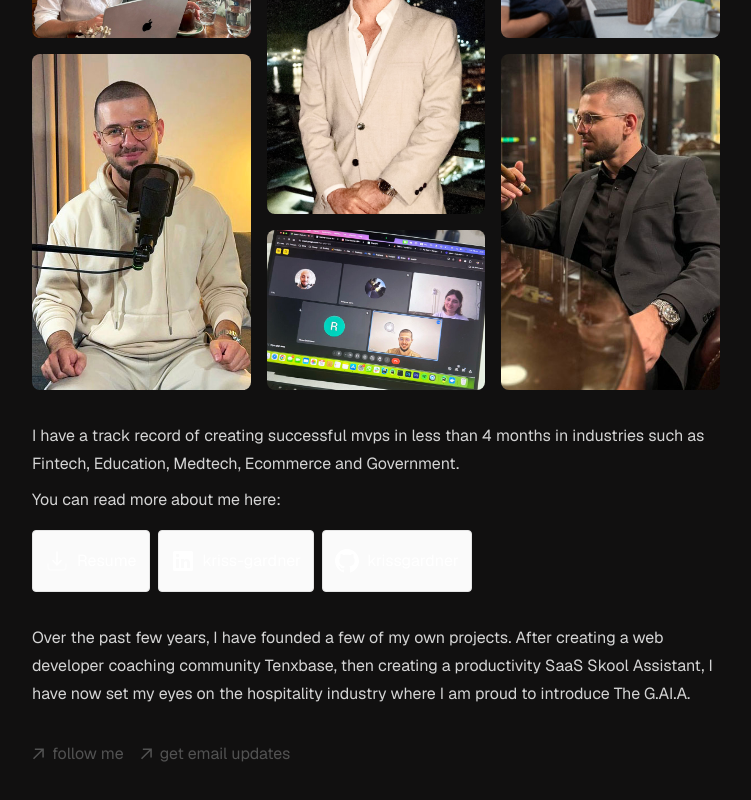
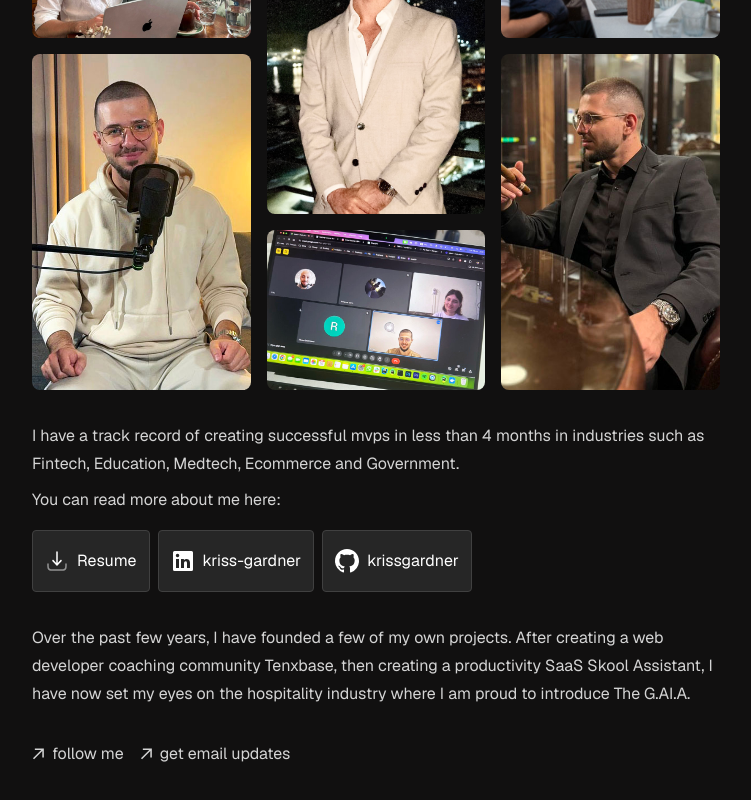
Before and after one commit to krissgardner/krissgardner.com, a Next.js app: page / in a window 1280 px wide. Shown: the part 454-1254 px from the top of the page, without its empty margins (264-1015 px from the left). Built offline with nearby package versions, Linux system fonts and the light colour scheme.

Commit message:
Remove dark media

```diff
--- a/app/page.tsx
+++ b/app/page.tsx
@@ -1,11 +1,5 @@
 import Gallery from '@/components/Gallery'
-import {
-  Arrow,
-  Download,
-  GitHub,
-  Instagram,
-  LinkedIn,
-} from '@/components/icons'
+import { Arrow, Download, GitHub, LinkedIn } from '@/components/icons'
 
 export default function Page() {
   return (
@@ -24,32 +18,25 @@ export default function Page() {
 
       <div className="my-4 flex w-full flex-row space-x-2 overflow-x-auto">
         <a href="/Resume.pdf" download>
-          <div className="flex gap-2 items-center justify-between rounded border border-neutral-200 bg-neutral-50 px-3 py-4 dark:border-neutral-700 dark:bg-neutral-800">
+          <div className="flex gap-2 items-center justify-between rounded border px-3 py-4 border-neutral-700 bg-neutral-800">
             <Download width={24} height={24} fill="#ffffff" />
             <p className="text-white">Resume</p>
           </div>
         </a>
 
         <a target="_blank" href="https://linkedin.com/in/kriss-gardner">
-          <div className="flex gap-2 items-center justify-between rounded border border-neutral-200 bg-neutral-50 px-3 py-4 dark:border-neutral-700 dark:bg-neutral-800">
+          <div className="flex gap-2 items-center justify-between rounded border px-3 py-4 border-neutral-700 bg-neutral-800">
             <LinkedIn width={24} height={24} fill="#ffffff" />
             <p className="text-white text-nowrap">kriss-gardner</p>
           </div>
         </a>
 
         <a target="_blank" href="https://github.com/krissgardner">
-          <div className="flex gap-2 items-center justify-between rounded border border-neutral-200 bg-neutral-50 px-3 py-4 dark:border-neutral-700 dark:bg-neutral-800">
+          <div className="flex gap-2 items-center justify-between rounded border px-3 py-4 border-neutral-700 bg-neutral-800">
             <GitHub width={24} height={24} fill="#ffffff" />
             <p className="text-white">krissgardner</p>
           </div>
         </a>
-
-        {/*<a target="_blank" href="https://www.instagram.com/kriss.gardner/">*/}
-        {/*  <div className="flex gap-2 items-center justify-between rounded border border-neutral-200 bg-neutral-50 px-3 py-4 dark:border-neutral-700 dark:bg-neutral-800">*/}
-        {/*    <Instagram width={24} height={24} fill="#ffffff" />*/}
-        {/*    <p className="text-white">kriss.gardner</p>*/}
-        {/*  </div>*/}
-        {/*</a>*/}
       </div>
 
       <p className="mt-8">
@@ -59,7 +46,7 @@ export default function Page() {
         hospitality industry where I am proud to introduce The G.AI.A.
       </p>
 
-      <ul className="font-sm mt-8 flex flex-col space-x-0 space-y-2 text-neutral-600 md:flex-row md:space-x-4 md:space-y-0 dark:text-neutral-300">
+      <ul className="font-sm mt-8 flex flex-col space-x-0 space-y-2 md:flex-row md:space-x-4 md:space-y-0 text-neutral-300">
         <li>
           <a
             className="flex items-center transition-all hover:text-neutral-100"
```
